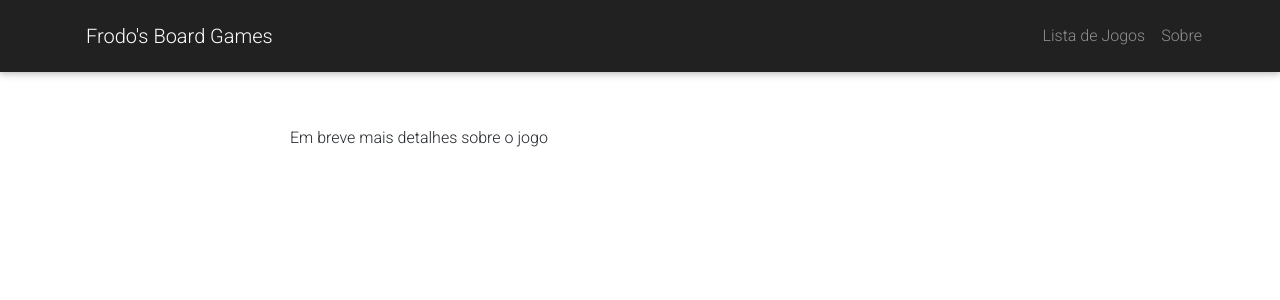
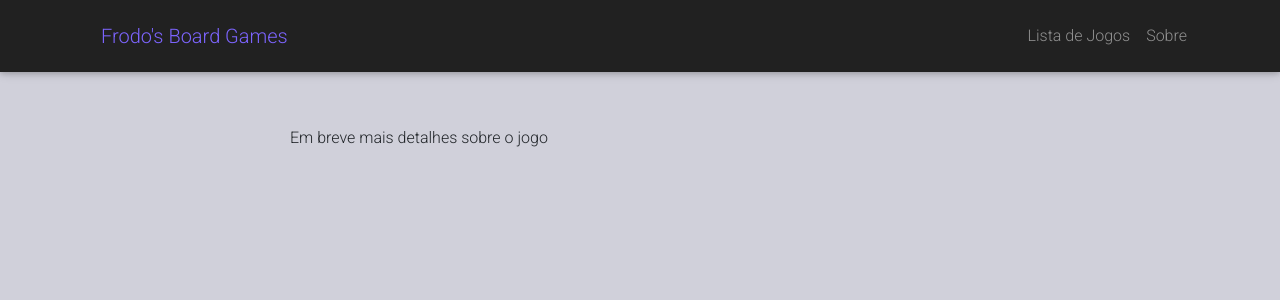
Before and after one commit to patrickbnu/frodosbg, a React (Create React App) app: page /game in a window 1280 px wide. Shown: the top 300 px of the page. Built offline with nearby package versions, Linux system fonts and the light colour scheme.

Commit message:
some colors

```diff
--- a/src/App.css
+++ b/src/App.css
@@ -1,4 +1,12 @@
+body {
+  background-color: #d0d0da;
+}
+
+thead {
+  color : #7c64fd;
+}
 .wrapper {
+
   padding-top: 30px;
 }
 
@@ -7,13 +15,13 @@ body h3 {
 }
 
 .navbar-brand a {
-  color: #ffffff;
+  color:  #7c64fd
 }
 
 .form-wrapper,
 .table-wrapper {
   max-width: 500px;
-  margin: 0 auto;
+  margin: 72px auto 0 auto;
 }
 
 .table-wrapper {
--- a/src/App.js
+++ b/src/App.js
@@ -2,6 +2,8 @@ import React from 'react';
 
 import Nav from "react-bootstrap/Nav";
 import Navbar from "react-bootstrap/Navbar";
+import NavDropdown from "react-bootstrap/NavDropdown";
+
 import Container from "react-bootstrap/Container";
 import Row from "react-bootstrap/Row";
 import Col from "react-bootstrap/Col";
@@ -28,7 +30,7 @@ function App() {
   return (<Router>
     <div className="App">
       <header className="App-header">
-        <Navbar bg="dark" variant="dark">
+        <Navbar bg="dark" variant="dark" fixed="top" expand="lg">
           <Container>
 
             <Navbar.Brand>
@@ -37,7 +39,10 @@ function App() {
               </Link>
             </Navbar.Brand>
 
-            <Nav className="justify-content-end">
+            <Navbar.Toggle />
+          <Navbar.Collapse  className="justify-content-end">
+
+              <Nav>
                 <Nav>
                   <Link to={"/list"} className="nav-link">
                     Lista de Jogos
@@ -50,7 +55,7 @@ function App() {
                   </Link>
                 </Nav>
               </Nav>
-
+            </Navbar.Collapse>
           </Container>
         </Navbar>
       </header>
@@ -88,6 +93,37 @@ function App() {
 
     </main>
   );*/
+
+  function XX() {
+    return (
+      <>
+        <Navbar collapseOnSelect expand="lg" bg="dark" variant="dark">
+          <Navbar.Brand href="#home">App</Navbar.Brand>
+          <Navbar.Toggle />
+          <Navbar.Collapse>
+            <Nav className="mr-auto">
+              <Nav.Link href="#foo">foo</Nav.Link>
+              <Nav.Link href="#bar">bar</Nav.Link>
+              <NavDropdown title="Dropdown" id="collasible-nav-dropdown">
+                <NavDropdown.Item href="#action/1">action 1</NavDropdown.Item>
+                <NavDropdown.Item href="#action/2">action 2</NavDropdown.Item>
+                <NavDropdown.Item href="#action/3">action 3</NavDropdown.Item>
+                <NavDropdown.Divider />
+                <NavDropdown.Item href="#action/4">action 4</NavDropdown.Item>
+              </NavDropdown>
+            </Nav>
+            <Nav>
+              <Nav.Link href="#baz">baz</Nav.Link>
+              <Nav.Link eventKey={2} href="#qux">
+                qux
+              </Nav.Link>
+            </Nav>
+          </Navbar.Collapse>
+        </Navbar>
+      </>
+    );
+  }
+
 }
 
 export default App;
--- a/src/components/BoardListComponent.js
+++ b/src/components/BoardListComponent.js
@@ -41,8 +41,9 @@ export default class BoardList extends Component {
 
 
   render() {
-    return (<div className="table-wrapper">
-      <Table striped bordered hover>
+    return (
+    <div className="table-wrapper">
+      <Table  bordered hover variant="dark">
         <thead>
           <tr>
             <th>Jogo</th>
```
Lines whose indentation alone changed are shown as unchanged.
